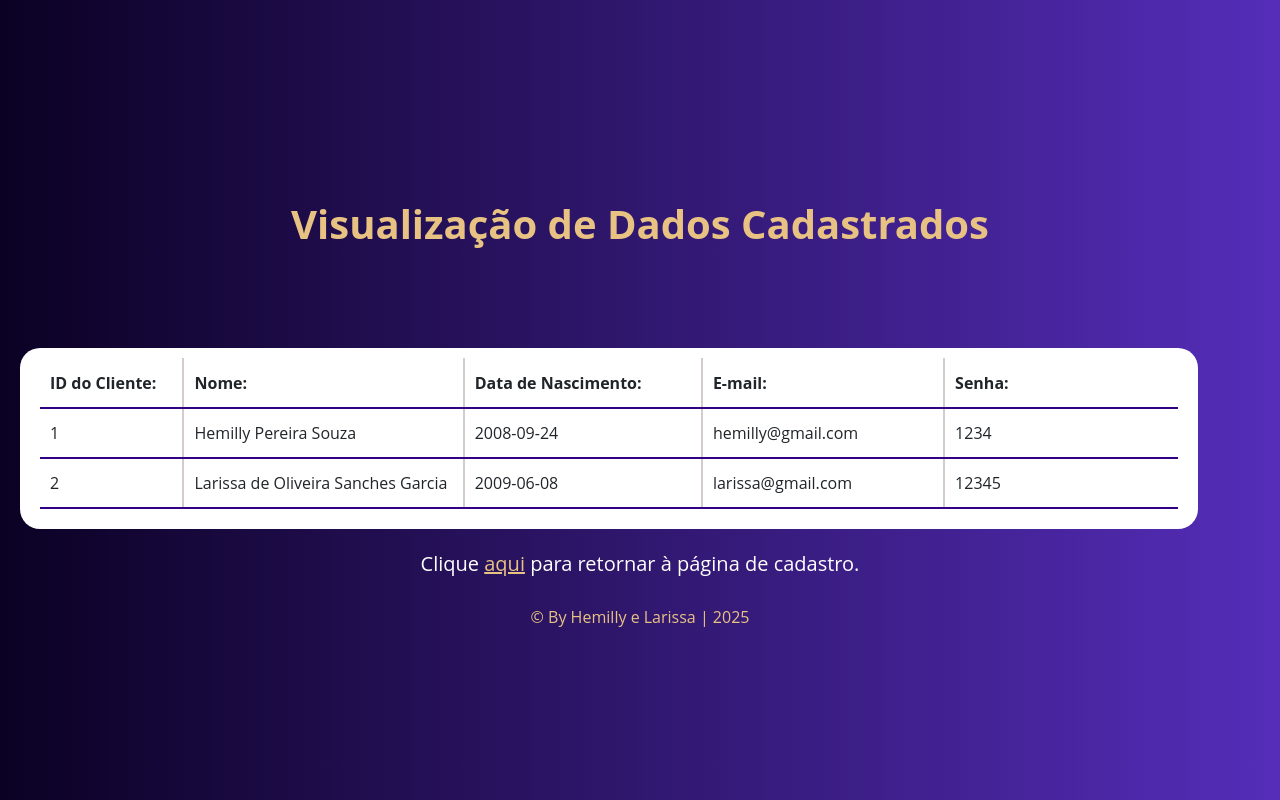
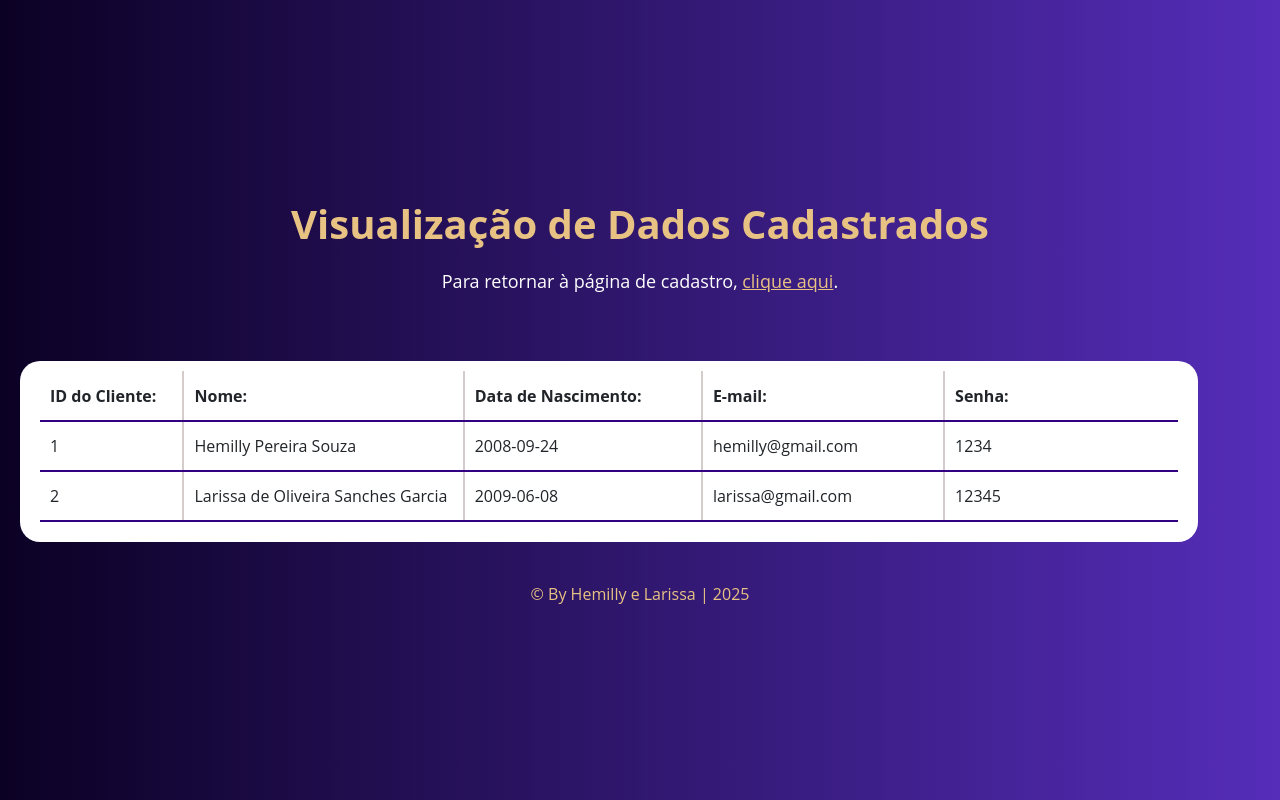
Before and after one commit to sollarye/ProjetoLojaVirtual, a PHP site: page /visualizar_dados.php in a window 1280 px wide. Run offline with PHP 8.4, Linux system fonts and the light colour scheme; data comes from the database, SQL or seed files in the repository.

Commit message:
Finalizando a Estilização da Visualização de Dados

```diff
--- a/views/visualizar_dados.php
+++ b/views/visualizar_dados.php
@@ -33,11 +33,12 @@ $consulta_dados = mysqli_query($conexao, $query);
         }
 
         .linkCad{
-            font-size: 20px;
+            font-size: 18px;
             display:flex;
             justify-content:center;
             color: white;
             margin-top: 20px;
+            margin-bottom: 50px;
         }
 
         a{
@@ -104,7 +105,7 @@ $consulta_dados = mysqli_query($conexao, $query);
 
         h1{
             margin-top:200px;
-            margin-bottom: 100px;
+            margin-bottom: 0px;
             text-align: center;
             color:#e8c283;
             font-weight: bold;
@@ -114,8 +115,7 @@ $consulta_dados = mysqli_query($conexao, $query);
             font-size:12;
             color:#e8c283;
             text-align: center;
-            margin-top: 10px;
-            margin-bottom: 20px;
+            margin-top: 40px;
         }
 
     </style>
@@ -125,6 +125,9 @@ $consulta_dados = mysqli_query($conexao, $query);
 
     <div id="container">
         <h1>Visualização de Dados Cadastrados</h1>
+        <div class='linkCad'>
+            <p>Para retornar à página de cadastro, <a href="cadastro.php">clique aqui</a>.</p>
+        </div>
         <div class="tabela">
             <table>
                 <thead>
@@ -156,9 +159,6 @@ $consulta_dados = mysqli_query($conexao, $query);
 
     </div>
 
-    <div class='linkCad'>
-        <p>Clique <a href="cadastro.php">aqui</a> para retornar à página de cadastro.</p>
-    </div>
     <div class="footer">© By Hemilly e Larissa | 2025</div>
 
 
```
